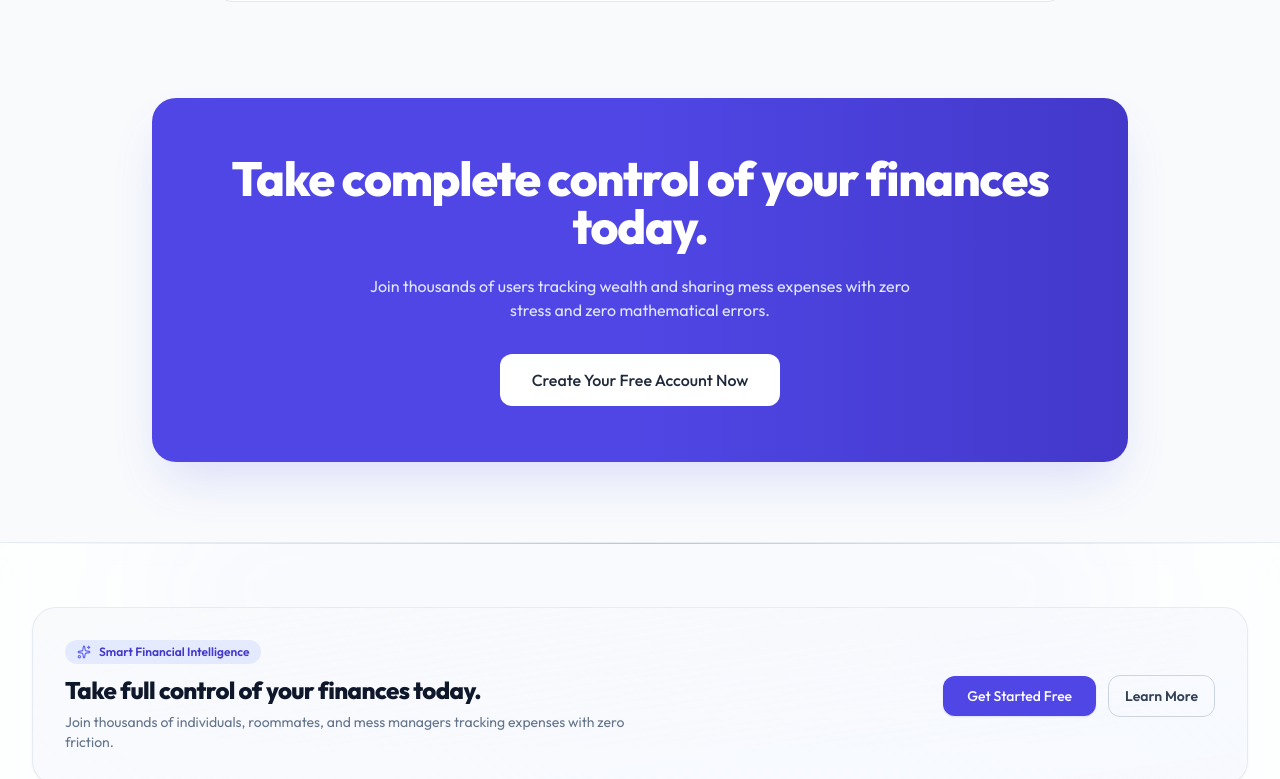
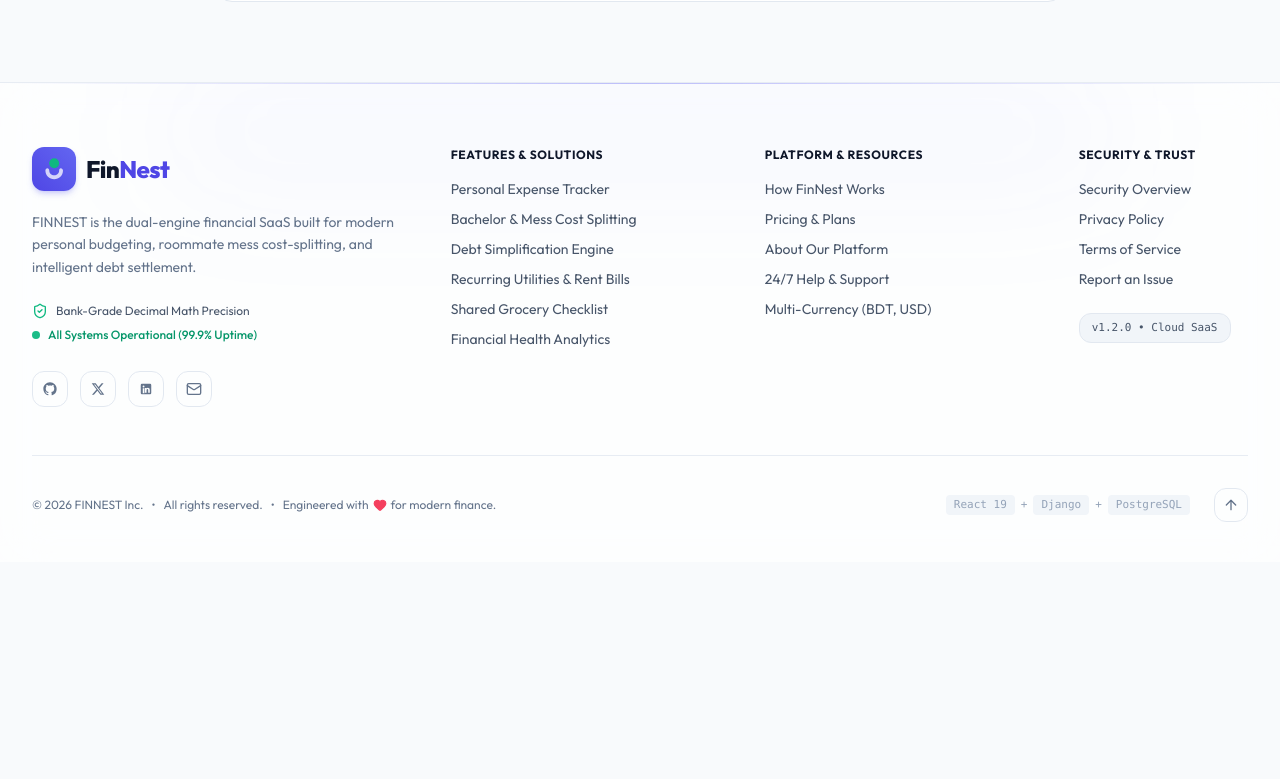
Before and after one commit to rhrafe78/FinNest-Smart-Personal-Shared-Expense-Platform, a React (Vite) app in the folder frontend/: page / in a window 1280 px wide. Shown: the part 3062-3841 px from the top of the page. After the commit the page ends 3624 px from the top, so only its background shows below. Built offline with nearby package versions, Linux system fonts and the light colour scheme; no server answers.

Commit message:
Remove repetitive Call to Action section above footer for clean seamless layout

```diff
--- a/frontend/src/layouts/PublicLayout.jsx
+++ b/frontend/src/layouts/PublicLayout.jsx
@@ -142,34 +142,6 @@ export const PublicLayout = () => {
         <div className="absolute top-0 left-1/2 -translate-x-1/2 w-3/4 h-24 bg-brand-500/5 dark:bg-brand-500/10 blur-3xl rounded-full pointer-events-none" />
 
         <div className="max-w-7xl mx-auto px-4 sm:px-6 lg:px-8 relative z-10">
-          {/* Top Newsletter / Highlight Banner */}
-          <div className="mb-14 p-6 sm:p-8 rounded-3xl bg-gradient-to-br from-slate-50 to-brand-50/40 dark:from-[#0d1424] dark:to-[#0f172a] border border-slate-200/80 dark:border-slate-800/80 shadow-sm flex flex-col md:flex-row items-center justify-between gap-6">
-            <div className="space-y-1.5 text-center md:text-left">
-              <div className="inline-flex items-center gap-2 px-3 py-1 rounded-full bg-brand-100/80 dark:bg-brand-950/60 text-brand-700 dark:text-brand-300 text-xs font-semibold mb-1">
-                <Sparkles className="w-3.5 h-3.5 text-brand-500" />
-                <span>Smart Financial Intelligence</span>
-              </div>
-              <h3 className="text-xl sm:text-2xl font-extrabold text-slate-900 dark:text-white tracking-tight">
-                Take full control of your finances today.
-              </h3>
-              <p className="text-xs sm:text-sm text-slate-500 dark:text-slate-400 max-w-xl">
-                Join thousands of individuals, roommates, and mess managers tracking expenses with zero friction.
-              </p>
-            </div>
-            <div className="flex items-center gap-3 shrink-0">
-              <Link to="/register">
-                <Button variant="primary" size="md" className="font-bold shadow-lg shadow-brand-500/20 px-6">
-                  Get Started Free
-                </Button>
-              </Link>
-              <Link to="/how-it-works">
-                <Button variant="outline" size="md" className="font-semibold">
-                  Learn More
-                </Button>
-              </Link>
-            </div>
-          </div>
-
           {/* Main Footer Links Grid */}
           <div className="grid grid-cols-1 sm:grid-cols-2 md:grid-cols-12 gap-10 pb-12">
             {/* Brand column */}
--- a/frontend/src/pages/public/LandingPage.jsx
+++ b/frontend/src/pages/public/LandingPage.jsx
@@ -418,25 +418,6 @@ export const LandingPage = () => {
           ))}
         </div>
       </section>
-
-      {/* 7. FINAL CALL TO ACTION */}
-      <section className="max-w-5xl mx-auto px-4 sm:px-6">
-        <div className="rounded-3xl bg-gradient-to-r from-brand-600 via-indigo-600 to-brand-700 text-white p-8 sm:p-14 text-center space-y-6 shadow-2xl shadow-brand-500/20">
-          <h2 className="text-3xl sm:text-5xl font-extrabold tracking-tight">
-            Take complete control of your finances today.
-          </h2>
-          <p className="text-brand-100 text-sm sm:text-base max-w-xl mx-auto">
-            Join thousands of users tracking wealth and sharing mess expenses with zero stress and zero mathematical errors.
-          </p>
-          <div className="pt-2">
-            <Link to="/register">
-              <Button variant="secondary" size="lg" className="bg-white text-brand-700 hover:bg-slate-100 font-bold px-8 py-3.5">
-                Create Your Free Account Now
-              </Button>
-            </Link>
-          </div>
-        </div>
-      </section>
     </div>
   );
 };
```
